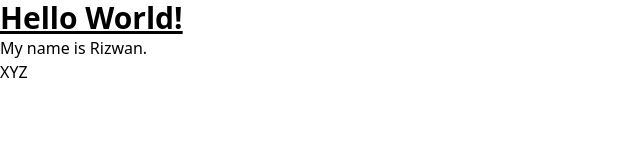
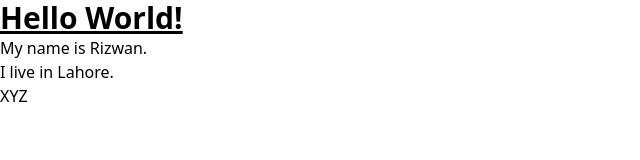
Before and after one commit to Riz-7595/react-basic, a React (Create React App) app: page / in a window 1280 px wide. Shown: the top 160 px of the page, without its empty margins (0-640 px from the left). Built offline with nearby package versions, Linux system fonts and the light colour scheme.

Commit message:
props drilling

```diff
--- a/src/App.js
+++ b/src/App.js
@@ -2,9 +2,12 @@ import './App.css';
 import { Header } from './components/Header';
 
 function App() {
+
+  const city = "Lahore";
+
   return (
     <div>
-      <Header/>
+      <Header city={city}/>
     </div>
   );
 }
--- a/src/components/Header.jsx
+++ b/src/components/Header.jsx
@@ -1,12 +1,12 @@
 import React from 'react'
 
-const Header = () => {
+const Header = (props) => {
   return (
     <div>
       <h1 className="text-3xl font-bold underline">
         Hello World!
       </h1>
-      <Footer>
+      <Footer city={props.city}>
         Rizwan
       </Footer>
     </div>
@@ -22,6 +22,7 @@ const Footer = (props) => {
     return (
     <div>
       <p>My name is {props.children}.</p>
+      <p>I live in {props.city}.</p>
       {
         o ? 'ABC' : 'XYZ'
       }
```
